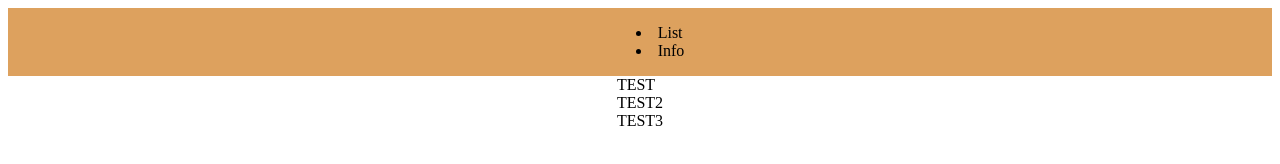
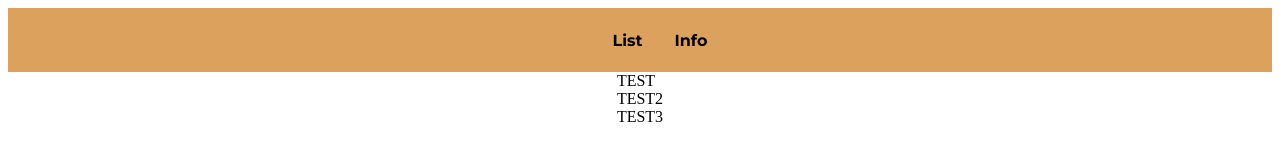
Before and after one commit to RPE8/odin-restaurant-page, a website built with webpack: page dist/index.html in a window 1280 px wide. Built offline with nearby package versions, Linux system fonts and the light colour scheme.

Commit message:
Add fonts and apply them to header

```diff
--- a/src/pages/header/header.css
+++ b/src/pages/header/header.css
@@ -1,3 +1,8 @@
+@font-face {
+  font-family: 'Montserrat';
+  src: url('../../assets/fonts/Montserrat-Bold.ttf')
+}
+
 .header {
 	--color-1: #DDA15E;
 	--bg-color: var(--color-1);
@@ -11,9 +16,16 @@
 	display: flex;
 	align-items: center;
 	justify-content: center;
+	font-family: "Montserrat", sans-serif;
 }
 
 .container {
 	height: 100%;
 	max-width: 1080px;
 }
+
+.header__menu {
+	list-style: none;
+	display: flex;
+	gap: 2rem;
+}
--- a/src/pages/header/header.ts
+++ b/src/pages/header/header.ts
@@ -21,6 +21,8 @@
 	listItem.textContent = "List";
 	infoItem.textContent = "Info";
 
+	menu.classList.add("header__menu")
+
 	menu.append(listItem, infoItem);
 	headerContainer.append(menu);
 	header.append(headerContainer);
--- a/webpack.config.js
+++ b/webpack.config.js
@@ -15,6 +15,10 @@
 			test: /\.css$/i,
 			use: ['style-loader', 'css-loader'],
 		  },
+		  {
+			test: /\.ttf)$/i,
+			type: 'asset/resource',
+		  },
 		],
 	},
 	resolve: {
```
Also changed, not shown: src/assets/fonts/Montserrat-Bold.ttf (added), src/assets/fonts/Montserrat-Light.ttf (added), src/assets/fonts/Montserrat-Medium.ttf (added), src/assets/fonts/Montserrat-Regular.ttf (added).
